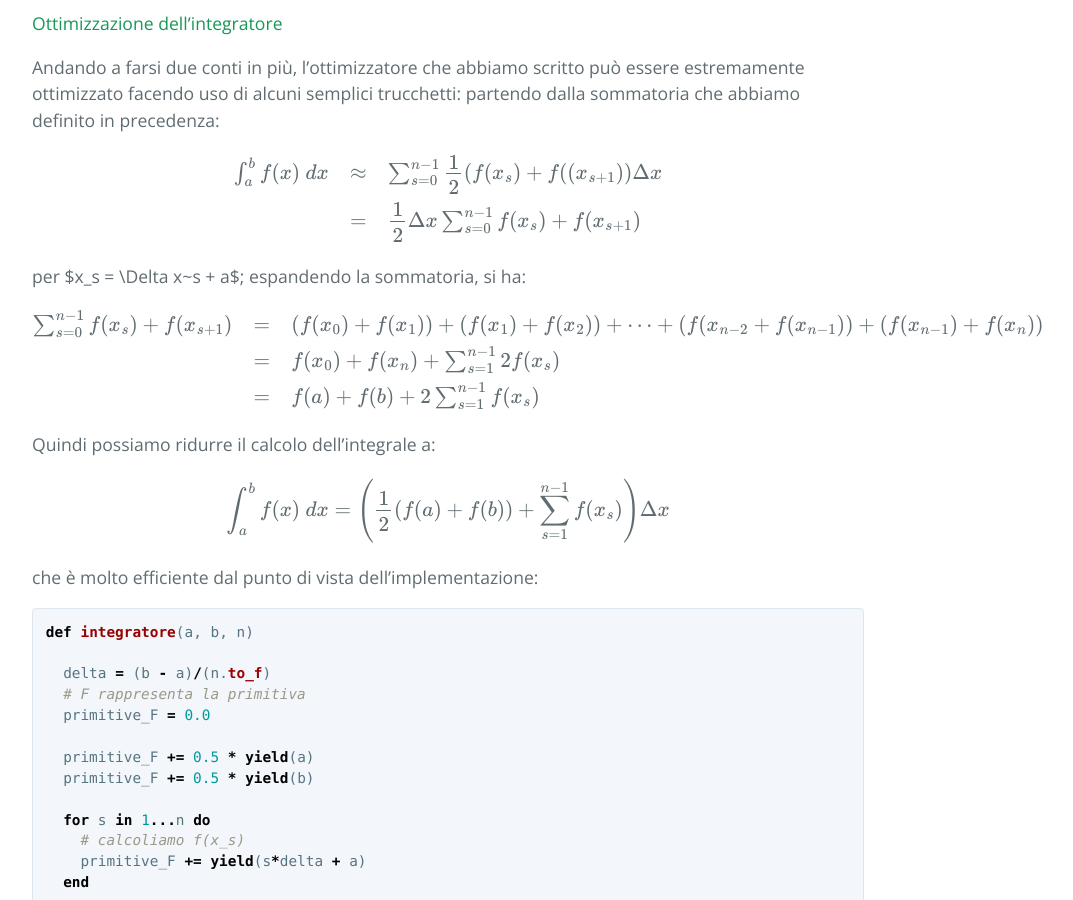
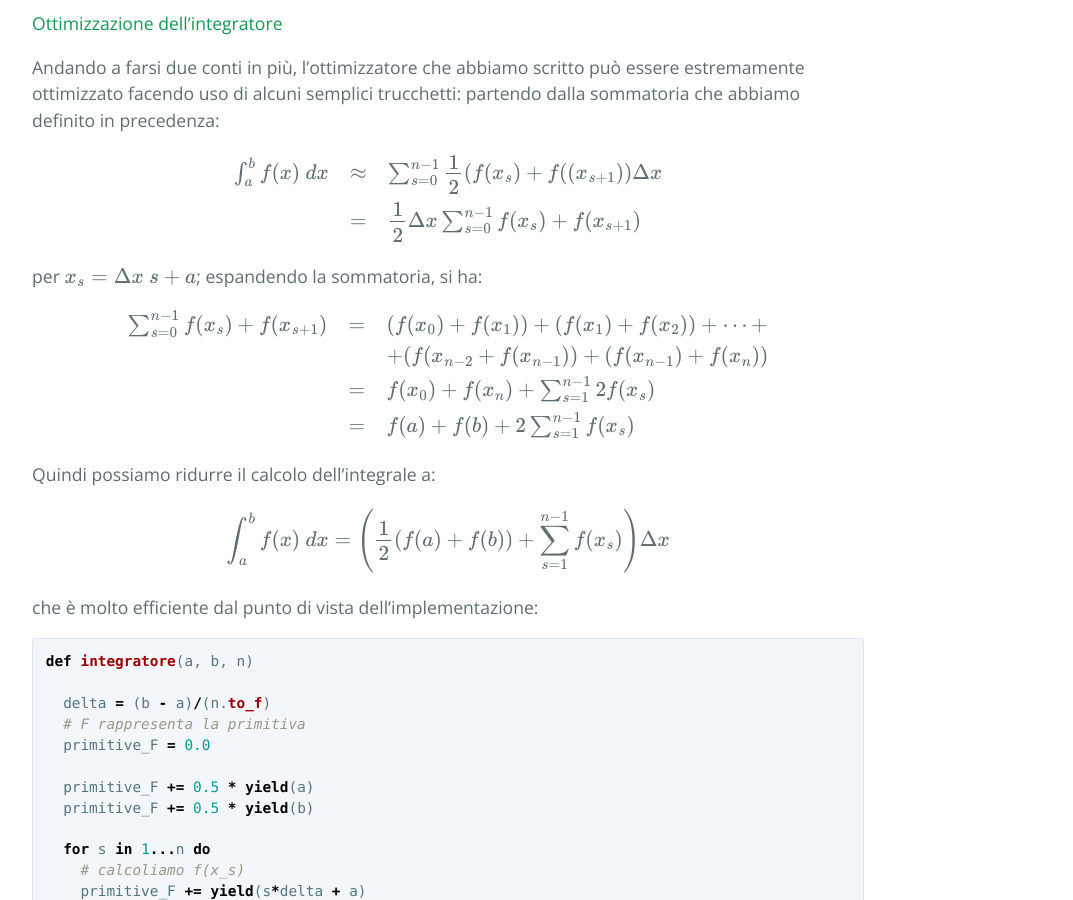
Before and after one commit to MatteoRagni/ncalc, a Jekyll site: the page built from _posts/2015-04-20-Block-Error-File.markdown, in a window 1280 px wide and 900 px high, scrolled down 5111 px. Shown: the whole window, without its empty margins (192-1265 px from the left). Built offline with Jekyll 4.4.1, drawn with Linux system fonts in a browser that asks for light colours; formulas are drawn with MathJax 3.

Commit message:
corretto un mistype su una equazione

```diff
--- a/_posts/2015-04-20-Block-Error-File.markdown
+++ b/_posts/2015-04-20-Block-Error-File.markdown
@@ -177,11 +177,12 @@ $$
 \end{array}
 $$
 
-per $x_s = \Delta x~s + a$; espandendo la sommatoria, si ha:
+per $$x_s = \Delta x~s + a$$; espandendo la sommatoria, si ha:
 
 $$
 \begin{array}{rcl}
-\sum_{s=0}^{n-1}{f(x_{s}) + f(x_{s+1})} & = & (f(x_0) + f(x_1)) + (f(x_1) + f(x_2)) + \dots + (f(x_{n-2} + f(x_{n-1})) + (f(x_{n-1}) + f(x_n)) \\
+\sum_{s=0}^{n-1}{f(x_{s}) + f(x_{s+1})} & = & (f(x_0) + f(x_1)) + (f(x_1) + f(x_2)) + \dots + \\
+ & & + (f(x_{n-2} + f(x_{n-1})) + (f(x_{n-1}) + f(x_n)) \\
 & = & f(x_0) + f(x_n) + \sum_{s=1}^{n-1}{2f(x_s)} \\
 & = & f(a) + f(b) + 2 \sum_{s=1}^{n-1}{f(x_s)}
 \end{array}
```
